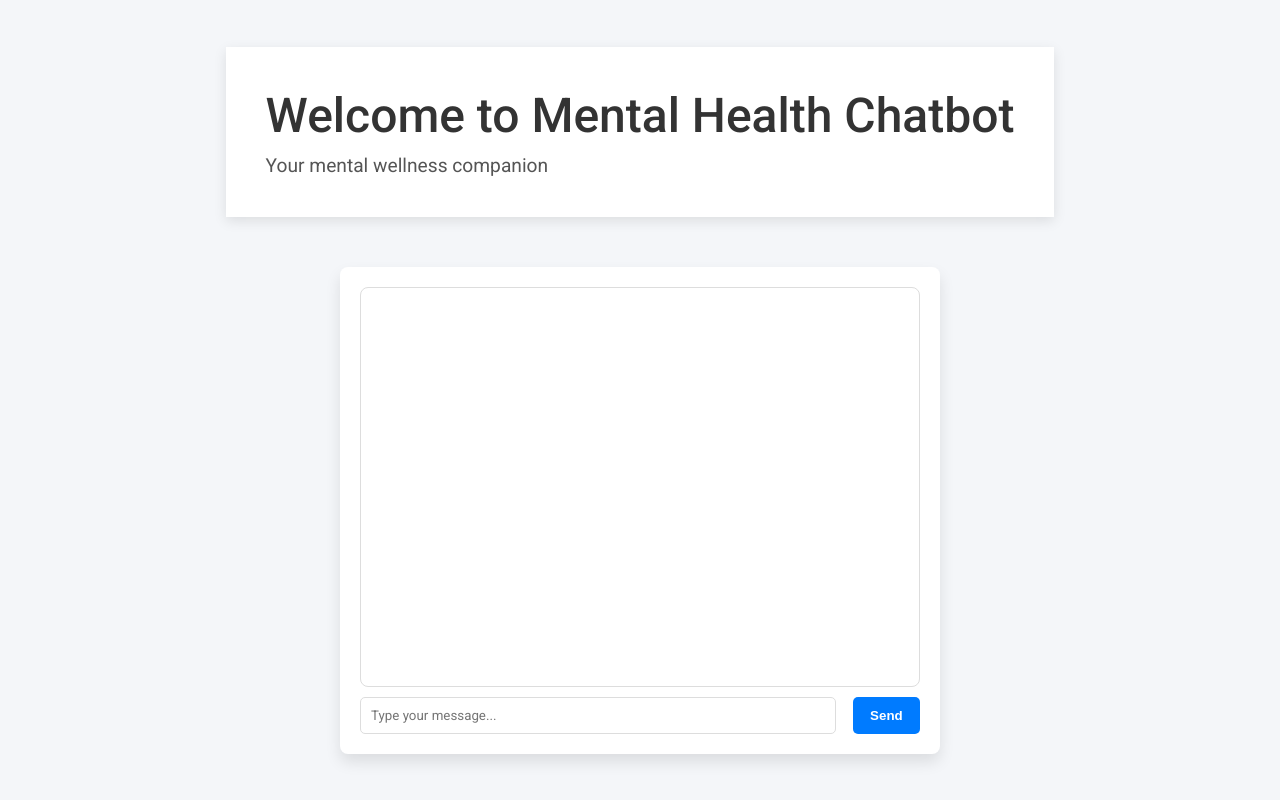
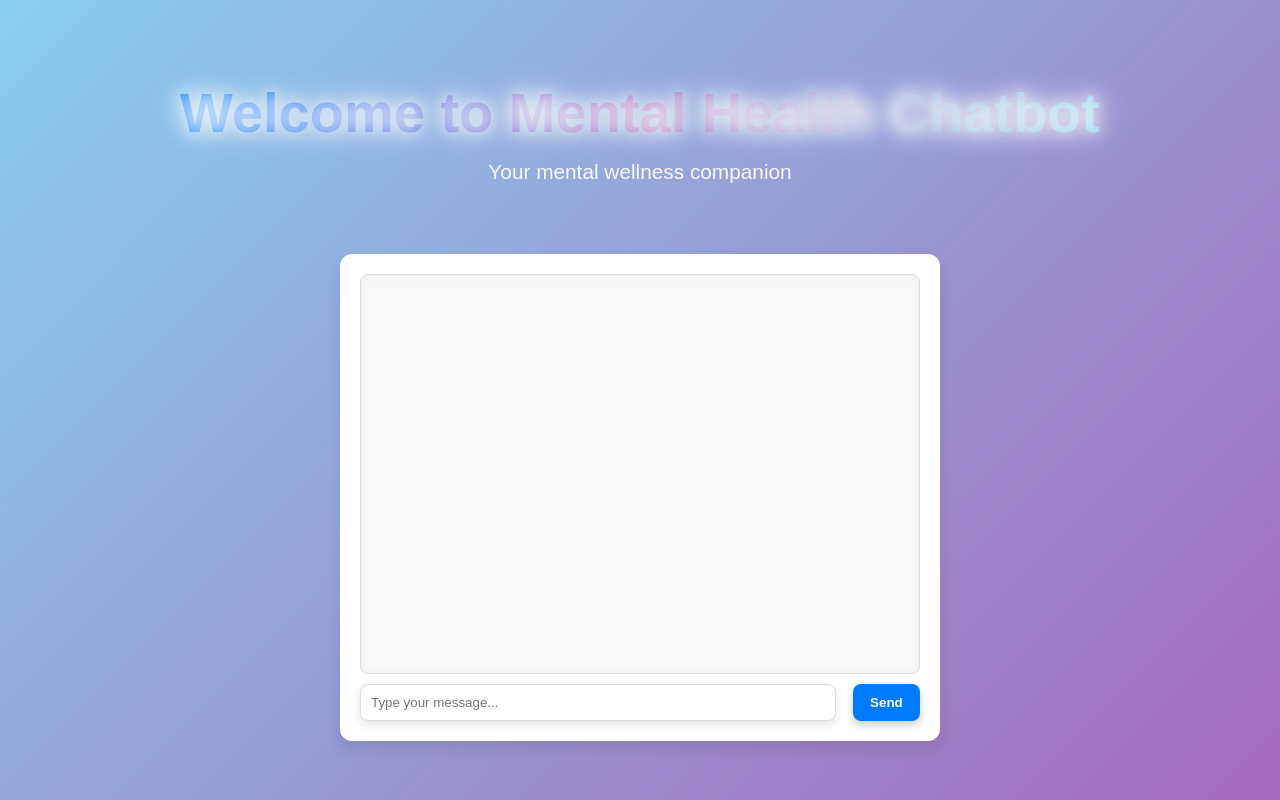
Before and after one commit to alinganil/mentalhealth_chatbot, a website: page index.html in a window 1280 px wide. Drawn offline with Linux system fonts and the light colour scheme.

Commit message:
Update style.css

```diff
--- a/style.css
+++ b/style.css
@@ -6,57 +6,47 @@
 }
 
 body {
-    font-family: 'Roboto', sans-serif;
+    font-family: 'Poppins', sans-serif;
     background-color: #f4f6f9;
     display: flex;
     flex-direction: column;
     align-items: center;
     justify-content: center;
-    height: 100vh;
+    min-height: 100vh;
+    background: linear-gradient(135deg, #89CFF0, #A569BD); /* Cool gradient background */
+}
+
+/* Smooth Scroll */
+html {
+    scroll-behavior: smooth;
 }
 
 /* Hero Section */
 #hero {
     display: flex;
+    flex-direction: column;
     align-items: center;
-    justify-content: space-between;
-    padding: 40px;
-    background-color: #ffffff;
-    box-shadow: 0 4px 12px rgba(0, 0, 0, 0.1);
+    justify-content: center;
+    text-align: center;
     margin-bottom: 50px;
-}
-
-.hero-text {
-    flex: 1;
+    padding: 20px;
+    animation: fadeIn 1s ease-in-out;
 }
 
 .hero-text h1 {
-    font-size: 3rem;
-    font-weight: 500;
-    color: #333;
-    animation: fadeIn 1s ease-out;
+    font-size: 3.5rem;
+    font-weight: 700;
+    background: linear-gradient(to right, #007BFF, #A569BD, #89CFF0); /* Gradient font */
+    -webkit-background-clip: text;
+    color: transparent;
+    animation: textGlow 3s ease-in-out infinite alternate;
 }
 
 .hero-text p {
-    font-size: 1.2rem;
-    margin-top: 10px;
-    color: #555;
-}
-
-.hero-image {
-    flex: 1;
-    text-align: center;
-}
-
-.hero-image img {
-    width: 80%;
-    border-radius: 10px;
-    box-shadow: 0 4px 12px rgba(0, 0, 0, 0.1);
-    transition: transform 0.3s ease;
-}
-
-.hero-image img:hover {
-    transform: scale(1.05);
+    font-size: 1.3rem;
+    margin-top: 15px;
+    color: #f8f9fa;
+    animation: fadeInUp 1.5s ease-in-out;
 }
 
 /* Chatbot Section */
@@ -65,7 +55,7 @@ body {
     max-width: 600px;
     background-color: #ffffff;
     padding: 20px;
-    border-radius: 8px;
+    border-radius: 12px;
     box-shadow: 0px 8px 15px rgba(0, 0, 0, 0.1);
     animation: slideUp 1s ease;
 }
@@ -74,9 +64,14 @@ body {
     height: 400px;
     overflow-y: auto;
     border: 1px solid #ddd;
-    padding: 10px;
+    padding: 15px;
     margin-bottom: 10px;
     border-radius: 8px;
+    background-color: #f9f9f9;
+    color: #333;
+    font-size: 1rem;
+    font-family: 'Poppins', sans-serif;
+    box-shadow: inset 0px 0px 10px rgba(0, 0, 0, 0.05);
 }
 
 #input-container {
@@ -87,9 +82,17 @@ body {
 #user-input {
     width: 85%;
     padding: 10px;
-    border-radius: 5px;
+    border-radius: 8px;
     border: 1px solid #ddd;
-    font-family: 'Roboto', sans-serif;
+    font-family: 'Poppins', sans-serif;
+    box-shadow: 0px 4px 8px rgba(0, 0, 0, 0.1);
+    transition: box-shadow 0.3s ease-in-out;
+}
+
+#user-input:focus {
+    box-shadow: 0px 4px 12px rgba(0, 123, 255, 0.3);
+    border-color: #007BFF;
+    outline: none;
 }
 
 #send-button {
@@ -99,13 +102,20 @@ body {
     background-color: #007BFF;
     color: white;
     border: none;
-    border-radius: 5px;
+    border-radius: 8px;
     font-weight: bold;
     transition: background-color 0.3s ease;
+    box-shadow: 0px 4px 8px rgba(0, 0, 0, 0.2);
 }
 
 #send-button:hover {
     background-color: #0056b3;
+    box-shadow: 0px 4px 12px rgba(0, 123, 255, 0.5);
+}
+
+#send-button:active {
+    background-color: #004085;
+    transform: scale(0.98);
 }
 
 /* Keyframes for Animations */
@@ -114,7 +124,39 @@ body {
     to { opacity: 1; transform: translateY(0); }
 }
 
+@keyframes fadeInUp {
+    from { opacity: 0; transform: translateY(50px); }
+    to { opacity: 1; transform: translateY(0); }
+}
+
 @keyframes slideUp {
     from { opacity: 0; transform: translateY(30px); }
     to { opacity: 1; transform: translateY(0); }
 }
+
+@keyframes textGlow {
+    from {
+        text-shadow: 0px 0px 10px rgba(255, 255, 255, 0.4),
+                     0px 0px 20px rgba(255, 255, 255, 0.6),
+                     0px 0px 30px rgba(255, 255, 255, 0.8);
+    }
+    to {
+        text-shadow: 0px 0px 20px rgba(255, 255, 255, 0.8),
+                     0px 0px 30px rgba(255, 255, 255, 1),
+                     0px 0px 40px rgba(255, 255, 255, 1);
+    }
+}
+
+/* Scrollbar Styling */
+#chat-box::-webkit-scrollbar {
+    width: 10px;
+}
+
+#chat-box::-webkit-scrollbar-thumb {
+    background-color: #007BFF;
+    border-radius: 10px;
+}
+
+#chat-box::-webkit-scrollbar-thumb:hover {
+    background-color: #0056b3;
+}
```
